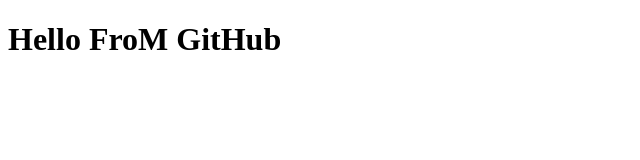
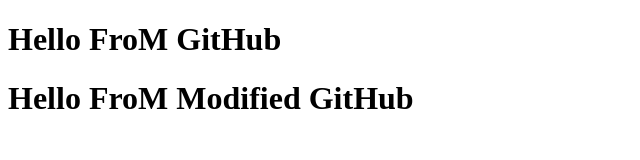
Before and after one commit to Jeevanchaudhary15/27769, a plain HTML site: page index.html in a window 1280 px wide. Shown: the whole page, without its empty margins (0-640 px from the left). Drawn offline with Linux system fonts and the light colour scheme.

Commit message:
Modified Message

```diff
--- a/index.html
+++ b/index.html
@@ -7,6 +7,7 @@
 </head>
 <body>
     <h1>Hello FroM GitHub</h1>
+    <h1>Hello FroM Modified GitHub</h1>
 
 </body>
 </html>
```
